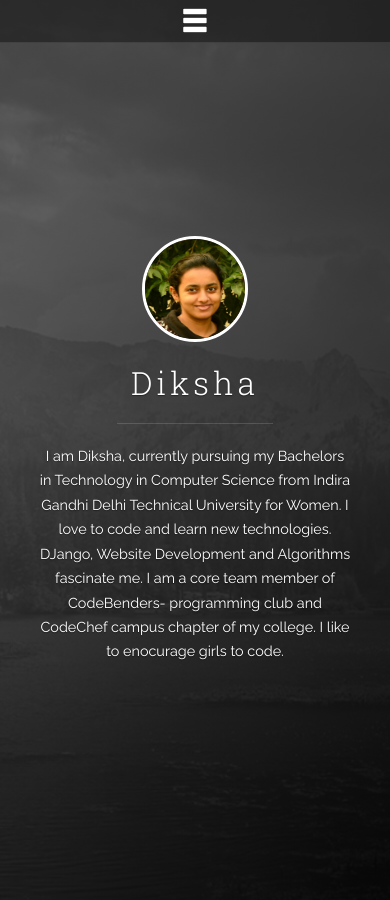
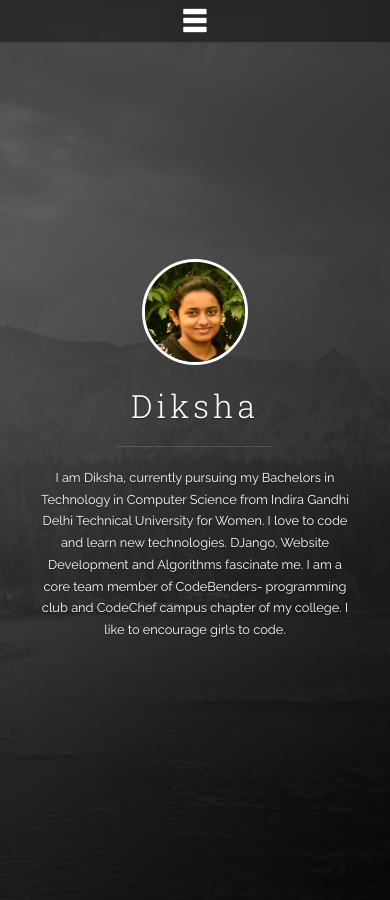
Before and after one commit to Diksha-Rathi/diksha-rathi.github.io, a Jekyll site: the page built from index.html, in a window 390 px wide. Built offline with Jekyll 4.4.1, drawn with Linux system fonts in a browser that asks for light colours; nearby versions of some CDN libraries; the list of posts is cut into pages by our own code.

Commit message:
changes in about-me

```diff
--- a/_config.yml
+++ b/_config.yml
@@ -1,6 +1,6 @@
 # Site settings
 title: Diksha
-description: 'I am Diksha, currently pursuing my Bachelors in Technology in Computer Science from Indira Gandhi Delhi Technical University for Women. I love to code and learn new technologies. DJango, Website Development and Algorithms fascinate me. I am a core team member of CodeBenders- programming club and CodeChef campus chapter of my college. I like to enocurage girls to code.'
+description: 'I am Diksha, currently pursuing my Bachelors in Technology in Computer Science from Indira Gandhi Delhi Technical University for Women. I love to code and learn new technologies. DJango, Website Development and Algorithms fascinate me. I am a core team member of CodeBenders- programming club and CodeChef campus chapter of my college. I like to encourage girls to code.'
 url: 'https://diksha-rathi.github.io/'
 baseurl: 'https://diksha-rathi.github.io/'
 # google_analytics: 'UA-XXXXXX-X'
--- a/css/uno.css
+++ b/css/uno.css
@@ -1572,7 +1572,7 @@ input[type="tel"] {
 
 	.panel-cover__description {
 		margin: 0 10px;
-		font-size: .9em; }
+		font-size: .8em; }
 
 	.navigation--social {
 		margin-top: 5px;
```
Also changed, not shown: 8 other files.
